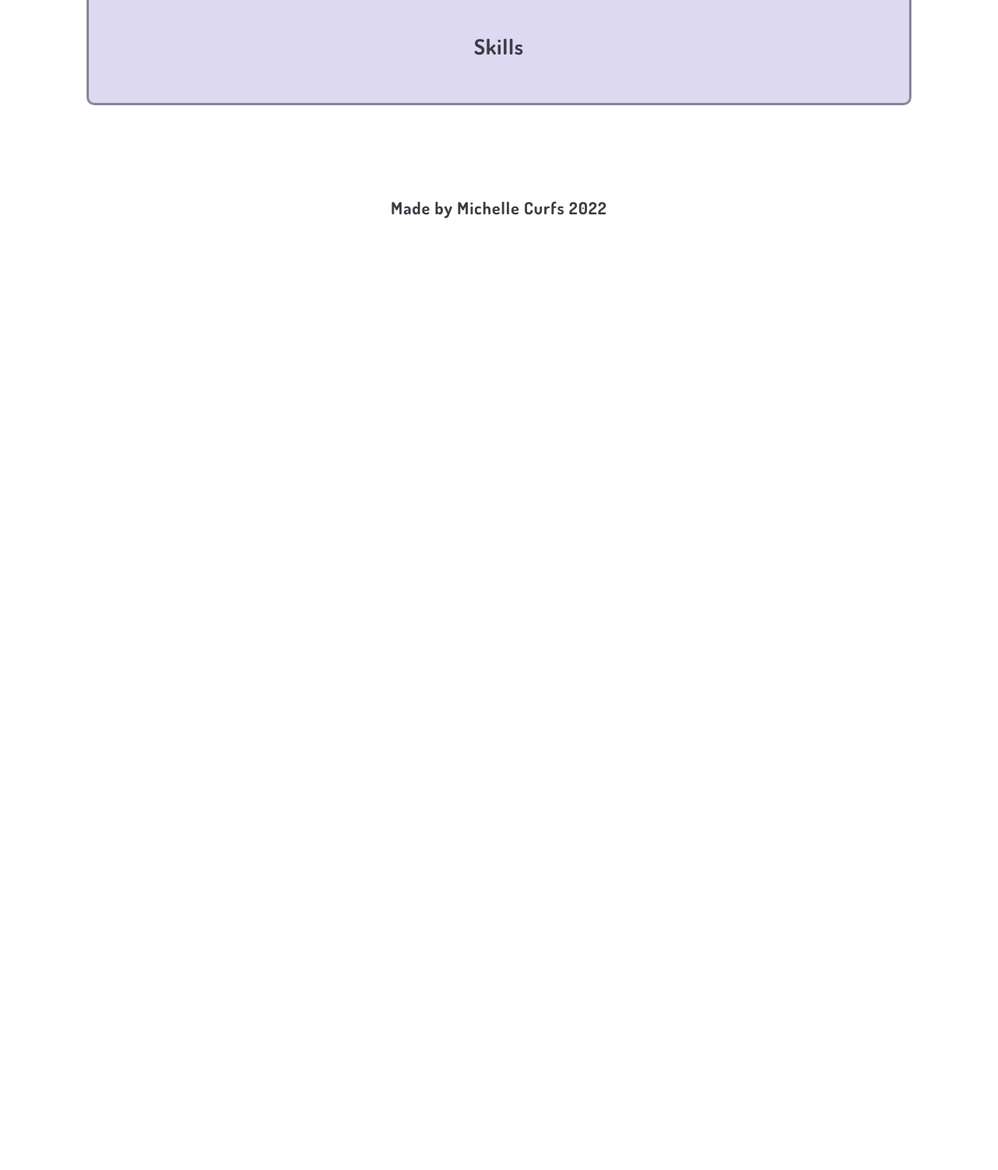
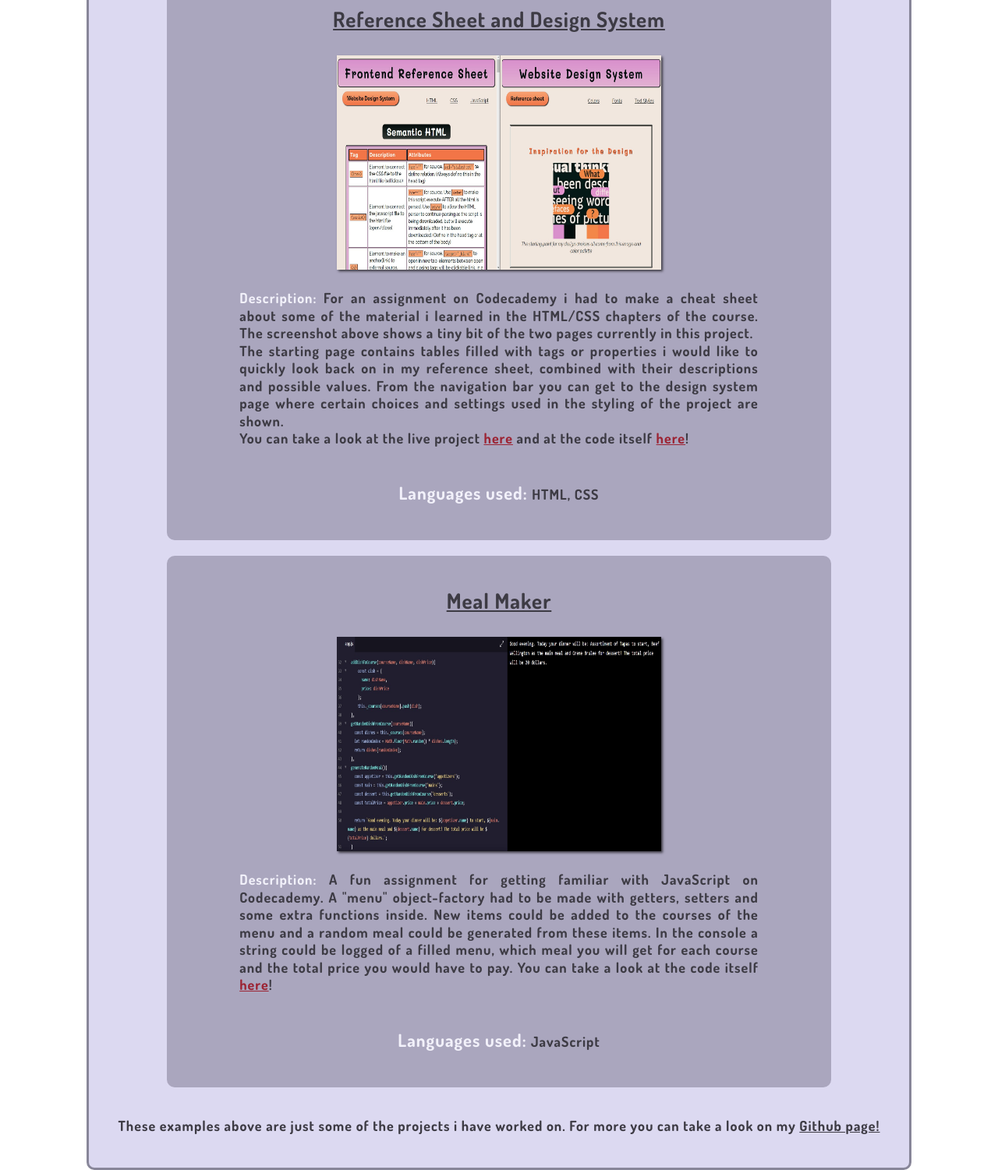
Before and after one commit to smolmies/Portfolio-Website, a plain HTML site: page index.html in a window 1280 px wide. Shown: the part 1156-2657 px from the top of the page at 78% size. Before the commit the page ends 1456 px from the top, so only its background shows below. Drawn offline with Linux system fonts and the light colour scheme.

Commit message:
Filled up project section 2/3 and added styling

```diff
--- a/index.html
+++ b/index.html
@@ -31,19 +31,43 @@
                 <p>I'm Michelle Curfs, currently 25 years old and I am Dutch.  </p>
                 <p>After highschool I have been looking for my next big step, having tried some different educations that didn't work out for me. I started to work in retail to fill up the space, get work experience and kept searching for a new path.</p>
                 <p>After recommendations from friends and my partner I started a bootcamp for Fullstack Software Developer in the end of 2020 and completed it with a certificate in the beginning of 2021.</p>
-
+                <p>At the moment i am taking the Front-end Engineer course on Codecademy!</p>
                 <p>In my spare time I like to play <span id="ffxiv" title="Click on me for a little suprise!">Final Fantasy XIV</span> with friends, cuddle (a.k.a lovingly annoy) my 2 cats and partner and watch some streamers or anime. <br />
                     From time to time I like to dive into my more hands-on creative hobbies such as drawing, painting etc.</p>
             </div>
-
         </section>
 
         <section class="project-section">
             <h3 id="projects">Projects</h3>
+            <div class="project-content">
+                <div class="project">
+                    <h4>Reference Sheet and Design System</h4>
+                    <img id="ref-project" src="./resources/images/reference-project.jpg" alt="Screenshot of a different project of mine">
+                    <p><span class="highlight">Description:</span> For an assignment on Codecademy i had to make a cheat sheet about some of the material i learned in the HTML/CSS chapters of the course.
+                        The screenshot above shows a tiny bit of the two pages currently in this project. <br />
+                        The starting page contains tables filled with tags or properties i would like to quickly look back on in my reference sheet, combined with their descriptions and possible values.
+                        From the navigation bar you can get to the design system page where certain choices and settings used in the styling of the project are shown. <br />
+                        You can take a look at the live project <a href="https://smolmies.github.io/reference-sheet-and-design/index.html">here</a> and at the code itself <a href="https://github.com/smolmies/reference-sheet-and-design">here</a>!
+                    </p>
+                    <h5 class="highlight">Languages used: <span>HTML, CSS</span></h5>
+                </div>
+                <div class="project">
+                    <h4>Meal Maker</h4>
+                    <img id="meal-project" src="./resources/images/meal-maker-project.jpg" alt="Screenshot of a different project of mine">
+                    <p><span class="highlight">Description:</span> A fun assignment for getting familiar with JavaScript on Codecademy. A "menu" object-factory had to be made with getters,
+                        setters and some extra functions inside. New items could be added to the courses of the menu and a random meal could be generated from these items.
+                        In the console a string could be logged of a filled menu, which meal you will get for each course and the total price you would have to pay.
+                        You can take a look at the code itself <a href="https://github.com/smolmies/Codecademy-Projects/blob/main/Javascript%20Syntax%20II/meal-maker.js">here</a>!
+                    </p>
+                    <h5 class="highlight">Languages used: <span>JavaScript</span></h5>
+                </div>
+
+                <p>These examples above are just some of the projects i have worked on. For more you can take a look on my <a href="https://github.com/smolmies">Github page!</a> </p>
+            </div>
         </section>
 
         <section class="skills-section">
-            <h4 id="skills">Skills</h4>
+            <h3 id="skills">Skills</h3>
         </section>
 
 
--- a/resources/css/index.css
+++ b/resources/css/index.css
@@ -35,7 +35,7 @@
     margin: 0 auto;
 }
 
-#ffxiv {
+#ffxiv, .project a {
     color: #9c2434;
     cursor: pointer;
 }
@@ -43,6 +43,44 @@
     color: #b13646;
     text-shadow: 1px 1px #fff;
 }
+
+#ref-project, #meal-project {
+    margin: 0 auto 15px;
+    min-height: 275px;
+    width: 50%;
+    transition: all 1s ease-out;
+    box-shadow: 2px 2px 3px #3d3b44;
+}
+
+#ref-project:hover, #meal-project:hover {
+    transform: scale(2, 2.25);
+}
+
+.project {
+    margin-bottom: 20px;
+    width: 85%;
+    background-color: #aaa6be;
+    border-radius: 10px;
+    padding: 10px;
+    display: inline-flex;
+    flex-direction: column;
+}
+
+.project p {
+    max-width: 80%;
+    margin: 10px auto;
+    text-align: justify;
+}
+
+
+.project a:hover {
+    color: #f2f1fa;
+}
+
+.highlight {
+    color: #f2f1fa;
+}
+
 
 @media only screen and (max-width: 640px){
     #profile-me {
@@ -56,4 +94,22 @@
     .about-content p{
         text-align: left;
     }
+
+    #ref-project {
+        margin: 0 auto 10px;
+        min-height: 125px;
+        width: 75%;
+        transition: all 1s ease-out;
+        box-shadow: 2px 2px 3px #3d3b44;
+    }
+
+    #ref-project:hover {
+        transform: scale(1.5, 2);
+    }
+
+    .project p {
+        text-align: left;
+        width: 90%;
+    }
+
 }
--- a/resources/css/styles.css
+++ b/resources/css/styles.css
@@ -87,6 +87,10 @@ h3 {
 
 h4{
     font-size: 1.5rem;
+    text-decoration: underline;
+}
+h5 {
+    font-size: 1.25rem;
 }
 
 p {
@@ -106,8 +110,12 @@ footer p {
 
 @media only screen and (max-width: 640px){
 
+    header {
+        margin-bottom: 20px;
+    }
     h1 {
-        font-size: 2.5rem;
+        font-size: 2.25rem;
+        margin-bottom: 15px;
     }
 
     h2 {
@@ -123,9 +131,9 @@ footer p {
     }
     nav a {
 
-        font-size: 1rem;
+        font-size: 0.8rem;
         padding: 5px 10px;
-        margin: 0 10px;
+        margin: 0 5px;
     }
 
     section p {
```
Also changed, not shown: resources/images/meal-maker-project.jpg (added), resources/images/reference-project.jpg (added).
